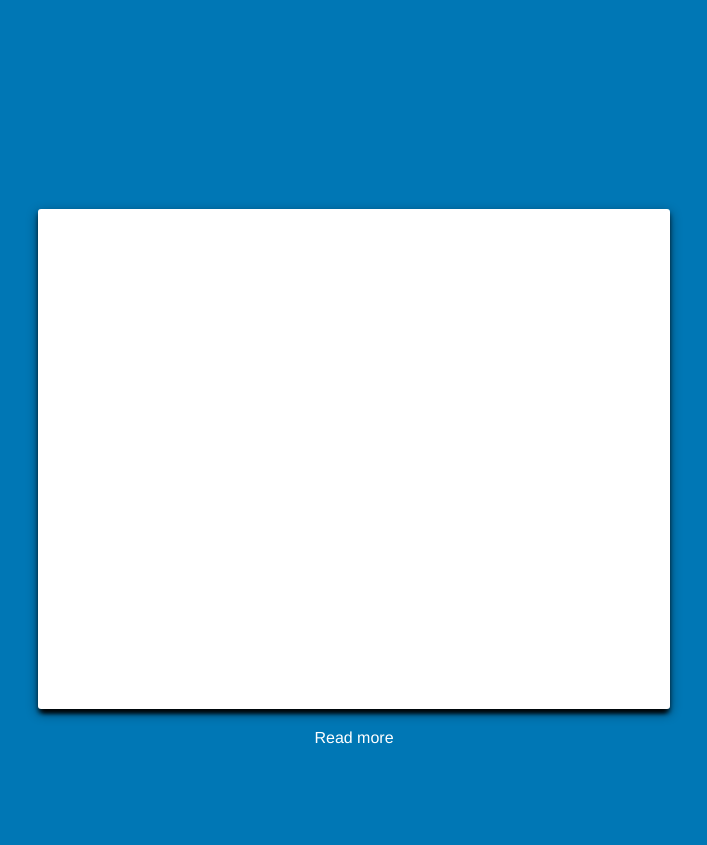
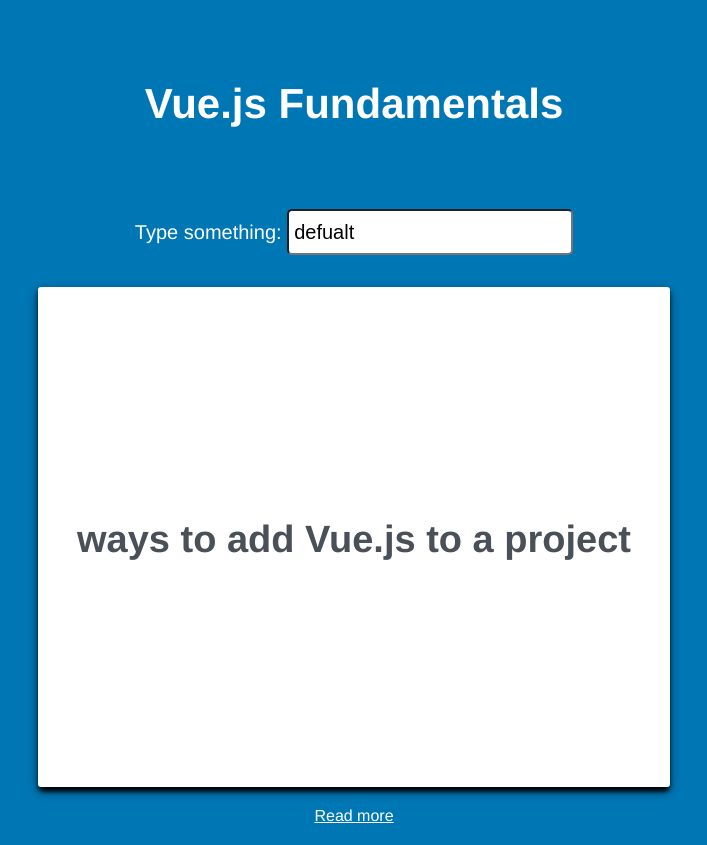
Before and after one commit to derrak/learn-VueJS, a plain HTML site: page Chap_01/index.html in a window 1280 px wide. Shown: the whole page, without its empty margins (286-993 px from the left). Before the commit the page ends 800 px from the top, so only its background shows below. Drawn offline with nearby package versions, Linux system fonts and the light colour scheme.

Commit message:
add user text unpu to flip card

```diff
--- a/Chap_01/index.html
+++ b/Chap_01/index.html
@@ -10,11 +10,18 @@
         <div id="app">
             <h1 v-text="deckName"></h1>
 
+            <div class="user-input">
+                Type something: <input type="text" v-model="userInput">
+            </div>
+
             <div class="card">
-                <h2 v-text="flipped ? '' : cards[0].front"></h2>
-                <div v-html="flipped ? cards[0].back : '' "></div>
+                <!-- <h2 v-text="flipped ? '' : cards[0].front"></h2>
+                <div v-html="flipped ? cards[0].back : '' "></div> -->
+                <h2 v-text="userInput == 'flip' ? '' : cards[0].front"></h2>
+                <div v-html="userInput == 'flip' ? cards[0].back : '' "></div>
             </div>
-            <a v-bind:href="">Read more</a>
+            <a :href="readMoreUrl">Read more</a>
+            <!-- :href is a shorthand syntax version of v-bind:href=...-->
         </div>
 
         <script src="data.js"></script>
@@ -30,7 +37,8 @@
                         deckName: 'Vue.js Fundamentals',
                         cards: cards, // this could be shortcutted to just say "cards", since it's common to have the same word on both sides of the ":"
                         flipped: false,
-                        readMoreUrl:
+                        readMoreUrl: 'https://vuejs.org/guide/introduction.html',
+                        userInput: 'defualt'
                     };
                 }
             }
```
